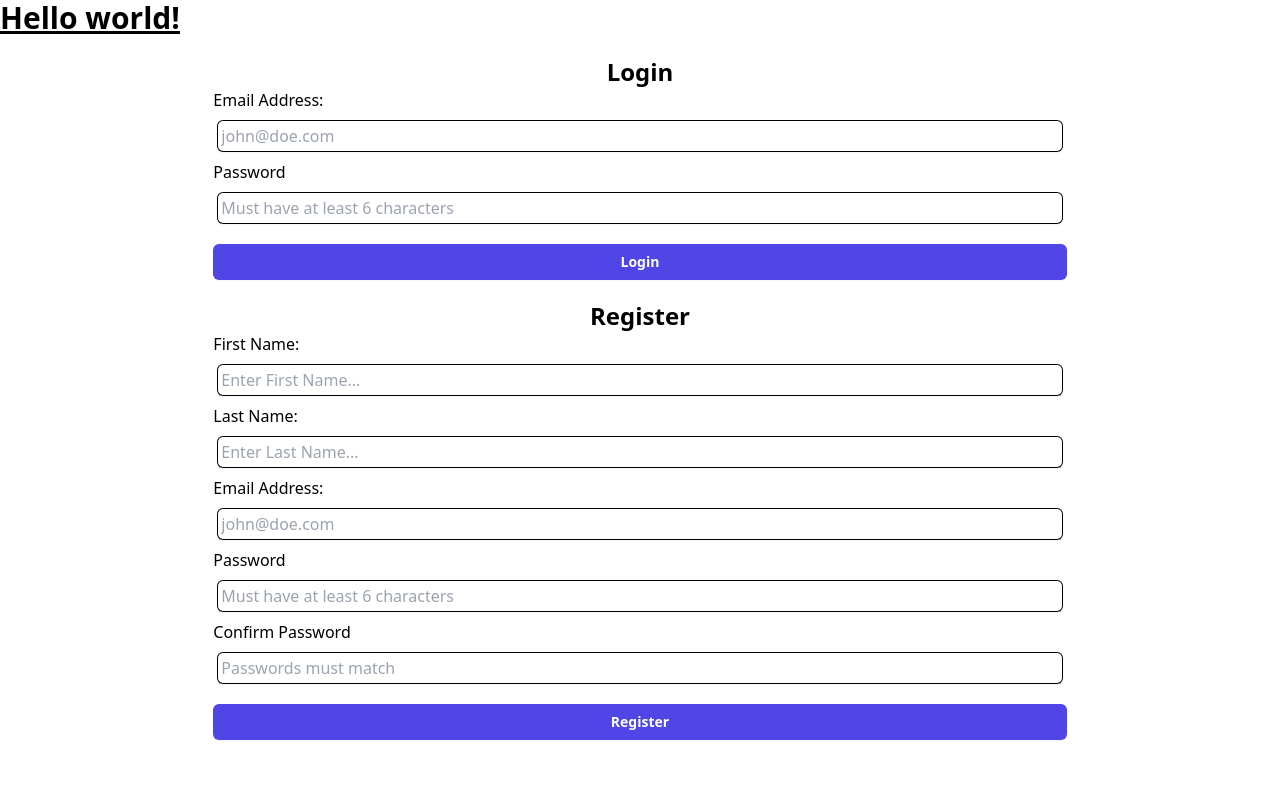
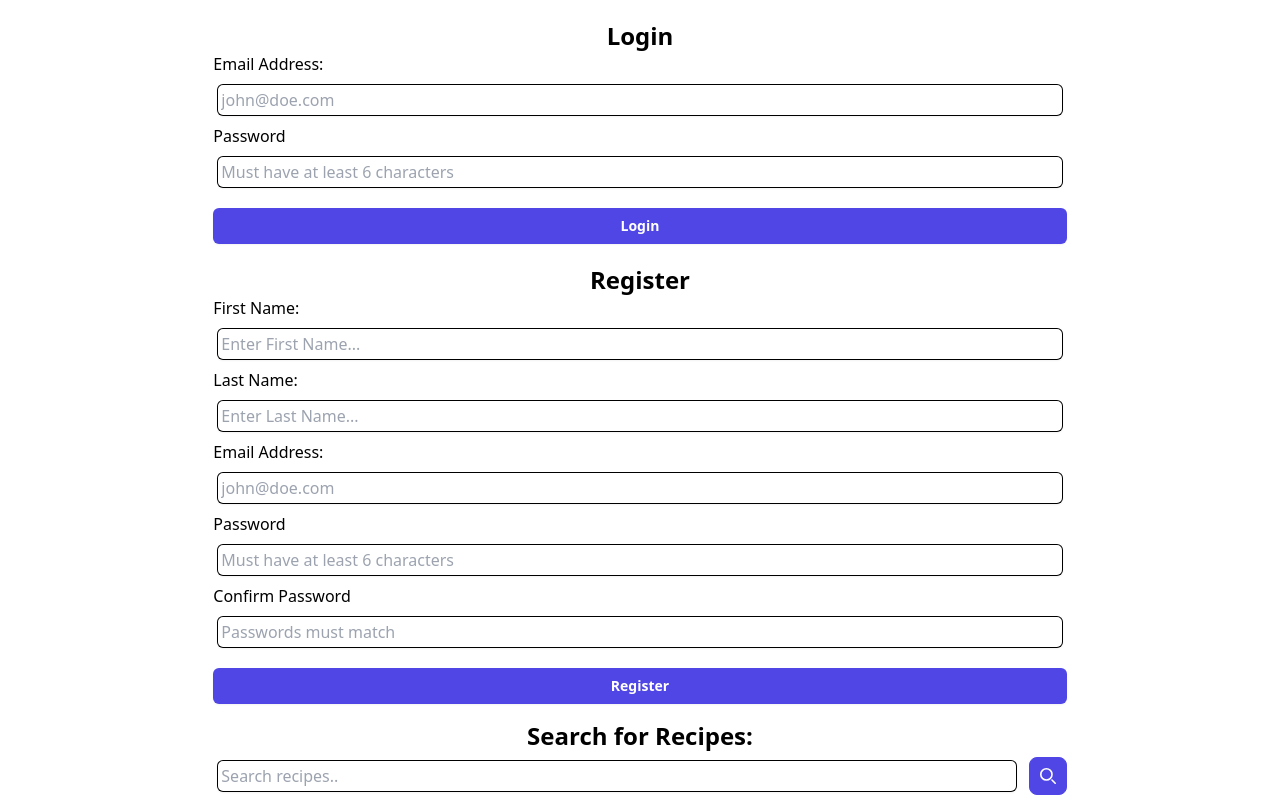
Before and after one commit to alexcameron8/recipe-finder, a React (Vite) app: page /login in a window 1280 px wide. Built offline with nearby package versions, Linux system fonts and the light colour scheme.

Commit message:
Login, register, search components created

```diff
--- a/src/components/App.jsx
+++ b/src/components/App.jsx
@@ -1,12 +1,12 @@
 import { Login } from "./users/Login";
 import { Register } from "./users/Register";
-
+import { Search} from "./Search"
 function App() {
   return (
     <div>
-      <h1 className="text-3xl font-bold underline">Hello world!</h1>
       <Login/>
       <Register/>
+      <Search/>
     </div>
   );
 }
--- /dev/null
+++ b/src/components/Search.jsx
@@ -0,0 +1,16 @@
+export function Search(){
+    return (
+    <div className="flex flex-col items-center justify-center">
+        <h2 className="mt-4 font-semibold text-2xl justify-start">Search for Recipes:</h2>
+        <form className="flex w-2/3 items-center" >
+            <input className="flex-1 my-2 mx-1 rounded-md border-0 shadow-sm p-1 ring-1 ring-inset ring-black focus:outline-none focus:ring-2 focus:ring-inset focus:ring-indigo-600" type="text" id="search-bar" name="search-bar" placeholder="Search recipes.." required />
+            <button type="submit" className="w-max p-2.5 ms-2 text-sm font-medium text-white bg-indigo-600 rounded-lg border border-indigo-600 hover:bg-indigo-700 focus:ring-4 focus:outline-none focus:ring-blue-300 dark:bg-blue-600 dark:hover:bg-blue-700 dark:focus:ring-blue-800">
+                <svg className=" h-4" aria-hidden="true" xmlns="http://www.w3.org/2000/svg" fill="none" viewBox="0 0 20 20">
+                    <path stroke="currentColor" strokeLinecap="round" strokeLinejoin="round" strokeWidth="2" d="m19 19-4-4m0-7A7 7 0 1 1 1 8a7 7 0 0 1 14 0Z"/>
+                </svg>
+            </button>
+        </form>
+    </div>
+
+    )
+}
--- a/src/components/users/Login.jsx
+++ b/src/components/users/Login.jsx
@@ -5,9 +5,9 @@ export function Login(){
             <fieldset className="flex flex-col">
             <h2 className="text-2xl text-center font-semibold">Login</h2>
             <label className="font-medium" htmlFor="email">Email Address:</label>
-            <input className="block my-2 mx-1 rounded-md border-0 shadow-sm p-1 ring-1 ring-inset ring-black focus:outline-none focus:ring-2 focus:ring-inset focus:ring-indigo-600" type="text" id="email" name="email" value="" placeholder="john@doe.com" />
+            <input className="block my-2 mx-1 rounded-md border-0 shadow-sm p-1 ring-1 ring-inset ring-black focus:outline-none focus:ring-2 focus:ring-inset focus:ring-indigo-600" type="text" id="email" name="email" placeholder="john@doe.com" required/>
             <label className="font-medium" htmlFor="password">Password</label>
-            <input className="block my-2 mx-1 rounded-md border-0 shadow-sm p-1 ring-1 ring-inset ring-black focus:outline-none focus:ring-2 focus:ring-inset focus:ring-indigo-600" type="password" id="password" name="password" value="" placeholder="Must have at least 6 characters" />
+            <input className="block my-2 mx-1 rounded-md border-0 shadow-sm p-1 ring-1 ring-inset ring-black focus:outline-none focus:ring-2 focus:ring-inset focus:ring-indigo-600" type="password" id="password" name="password" placeholder="Must have at least 6 characters" required />
             <input className="rounded-md mt-3 bg-indigo-600 px-3 py-2 text-sm font-semibold text-white shadow-sm hover:bg-indigo-500 focus-visible:outline focus-visible:outline-2 focus-visible:outline-offset-2 focus-visible:outline-indigo-600" type="submit" value="Login" />
             </fieldset>
         </form>
```
